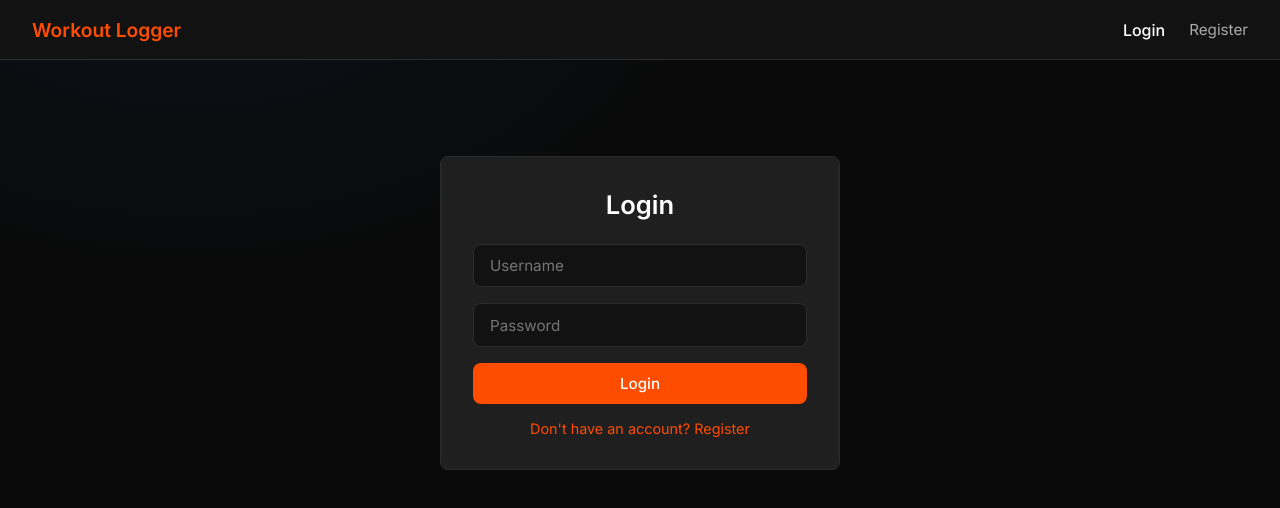
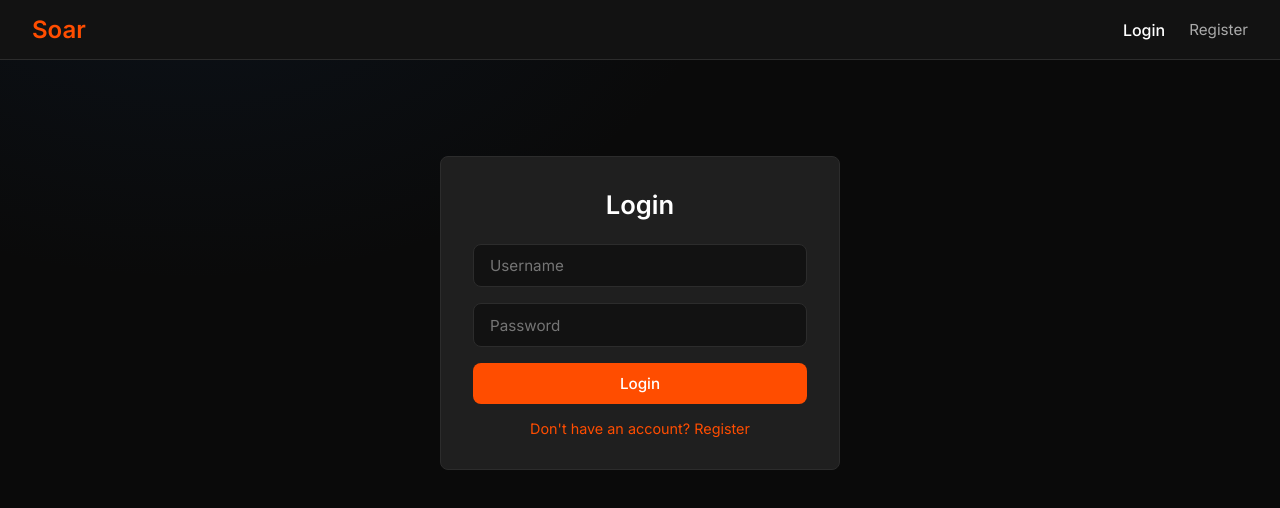
Before and after one commit to nigelvidaaal/workout-logger, a React (Vite) app: page /login in a window 1280 px wide. Shown: the top 508 px of the page. Built offline with nearby package versions, Linux system fonts and the light colour scheme; no server answers.

Commit message:
Navbar update fix

```diff
--- a/src/components/Navbar.jsx
+++ b/src/components/Navbar.jsx
@@ -29,7 +29,7 @@ export function Navbar() {
   return (
     <nav className={styles.navbar}>
       <Link to="/" className={styles.brand} onClick={closeMenu}>
-        Workout Logger
+        Soar
       </Link>
 
       {/* hamburger button — only visible on mobile (CSS handles that) */}
--- a/src/index.css
+++ b/src/index.css
@@ -24,8 +24,6 @@ body {
   font-family: 'Inter', -apple-system, BlinkMacSystemFont, 'Segoe UI', Roboto, sans-serif;
   color: var(--text-primary);
   min-height: 100vh;
-  /* subtle soft-focus blue-to-black diagonal — sits behind the opaque nav/cards,
-     only ever visible in the gaps between them, never inside a container */
   background:
     radial-gradient(ellipse 900px 600px at 15% -10%, rgba(20, 60, 110, 0.16), transparent 60%),
     var(--bg-primary);
--- a/src/pages/Dashboard.jsx
+++ b/src/pages/Dashboard.jsx
@@ -99,8 +99,6 @@ export function Dashboard() {
 
   return (
     <div className={styles.container}>
-      <h1>Dashboard</h1>
-
       {/* ─── ACHIEVEMENTS ─── */}
       <section className={styles.section}>
         <h2>🏆 Achievements</h2>
--- a/src/styles/Navbar.module.css
+++ b/src/styles/Navbar.module.css
@@ -6,7 +6,11 @@
   height: 60px;
   background-color: var(--bg-secondary);
   border-bottom: 1px solid var(--border);
-  position: relative;
+  /* sticky (not fixed) — stays pinned to the top on scroll, but still occupies
+     its normal spot in the document flow, so no extra top-padding hack is
+     needed on <main> to stop content jumping underneath it on page load */
+  position: sticky;
+  top: 0;
   z-index: 20;
 }
 
@@ -22,7 +26,7 @@
 }
 
 .brand {
-  font-size: 1.2rem;
+  font-size: 1.5rem;
   font-weight: 600;
   color: var(--accent);
 }
```
